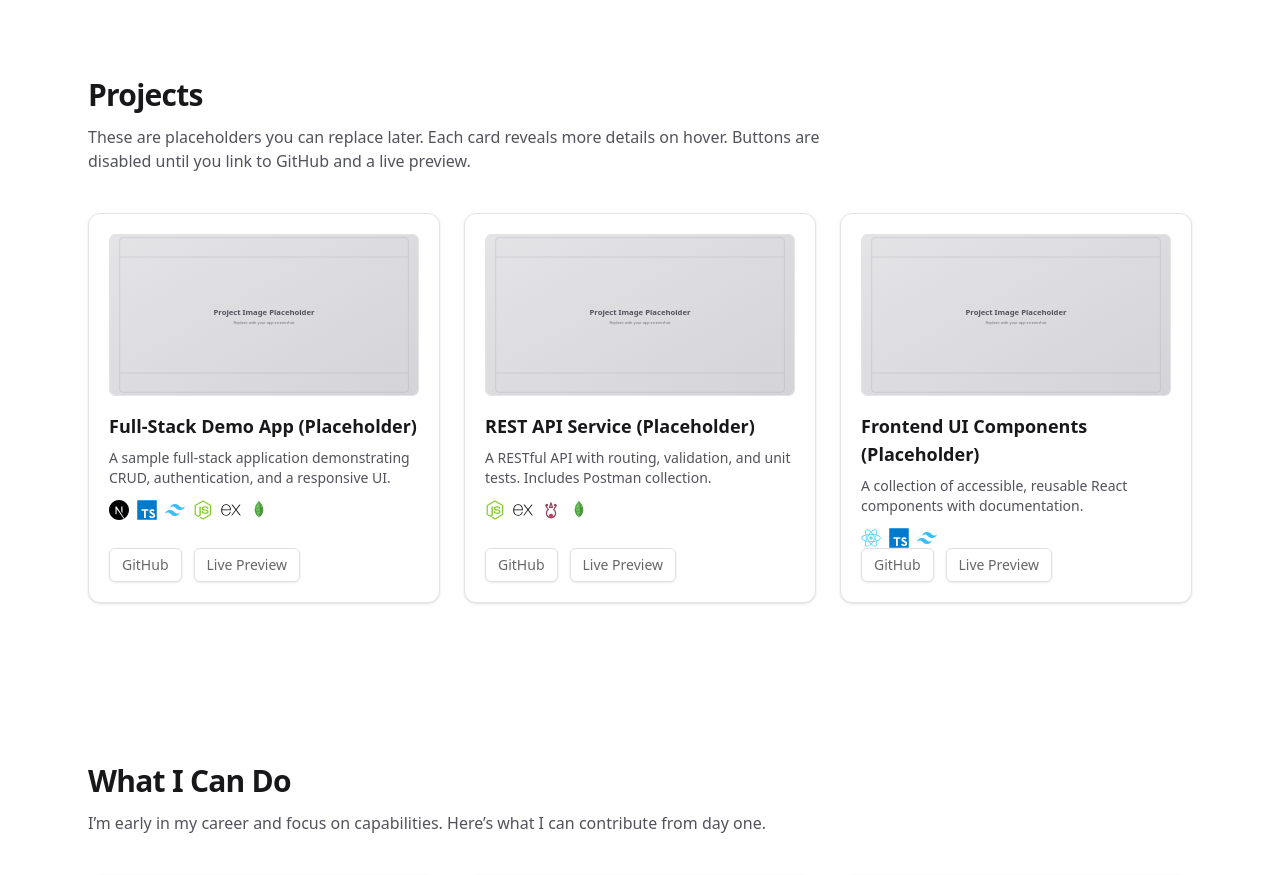
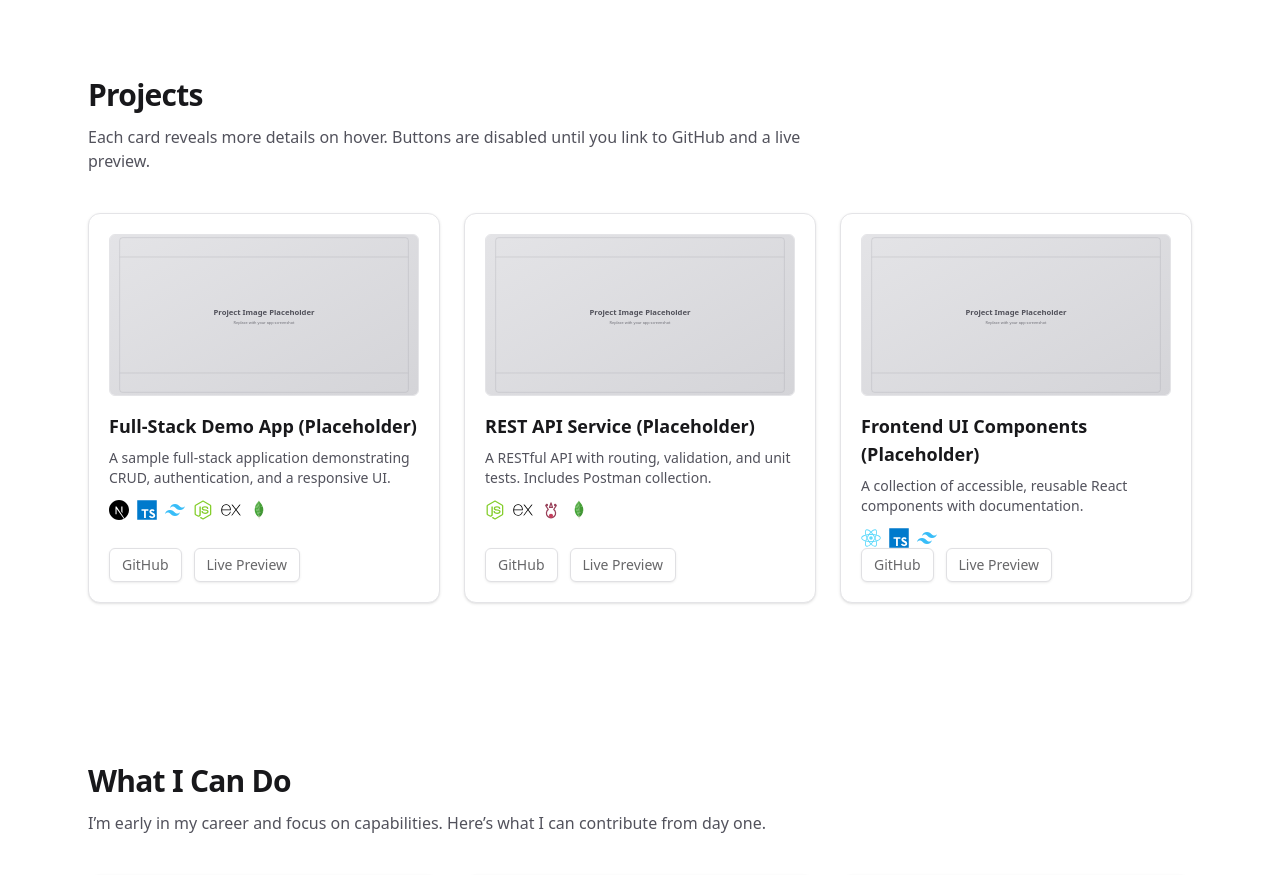
Before and after one commit to Exterminator737/portfolio-website, a Next.js app: page / in a window 1280 px wide. Shown: the part 2020-2895 px from the top of the page. Built offline with nearby package versions, Linux system fonts and the light colour scheme.

Commit message:
text: remove 'placeholder' references from project cards

```diff
--- a/src/components/Projects.tsx
+++ b/src/components/Projects.tsx
@@ -24,9 +24,8 @@ export default function Projects() {
           Projects
         </h2>
         <p className="mt-3 max-w-3xl text-zinc-600 dark:text-zinc-400">
-          These are placeholders you can replace later. Each card reveals more
-          details on hover. Buttons are disabled until you link to GitHub and a
-          live preview.
+          Each card reveals more details on hover. Buttons are disabled until
+          you link to GitHub and a live preview.
         </p>
 
         <ul className="mt-10 grid gap-6 sm:grid-cols-2 lg:grid-cols-3">
@@ -36,7 +35,7 @@ export default function Projects() {
                 <div className="mb-4 overflow-hidden rounded-md border border-zinc-200 bg-zinc-100 dark:border-zinc-800 dark:bg-zinc-900">
                   <Image
                     src={p.image ?? "/placeholders/project.svg"}
-                    alt={`${p.title} image placeholder`}
+                    alt={`${p.title} image`}
                     width={640}
                     height={360}
                     className="h-40 w-full object-cover"
```
